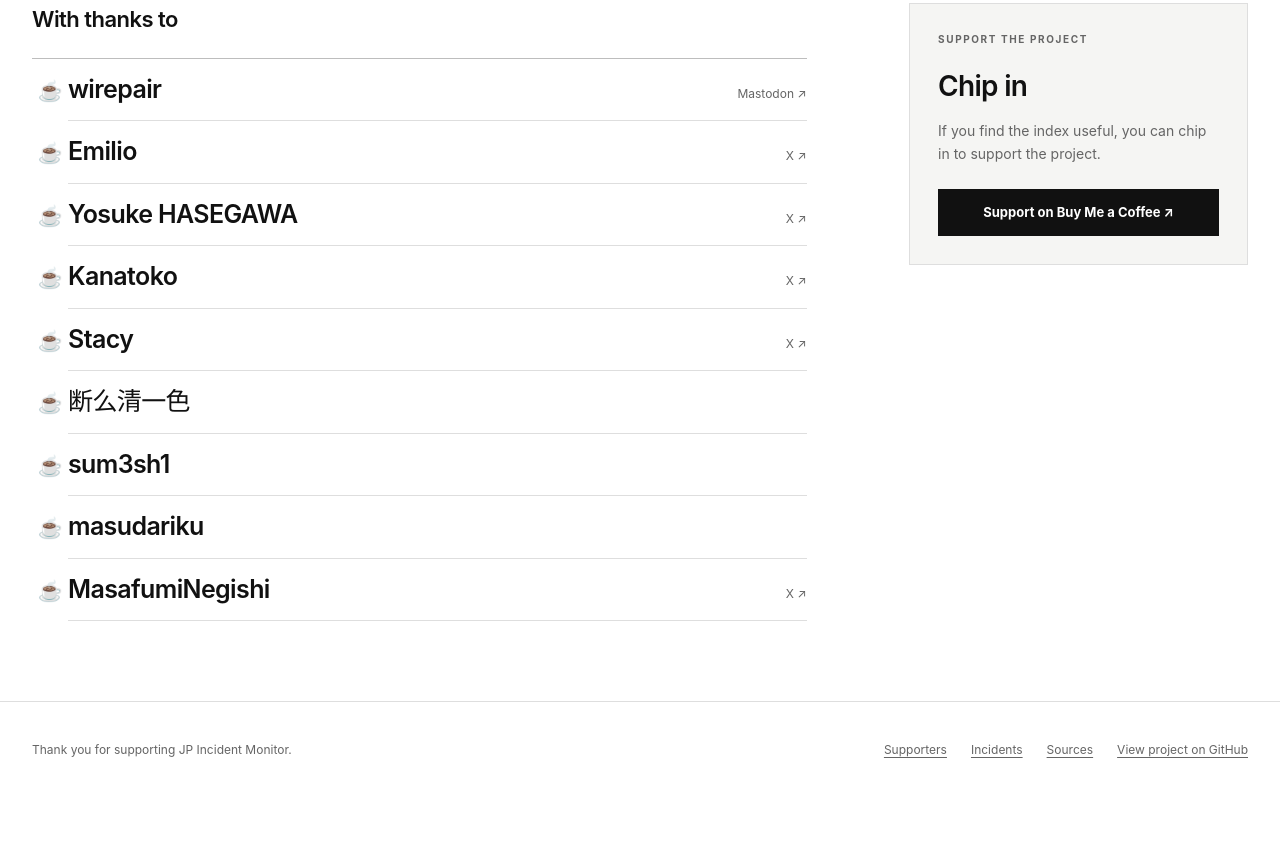
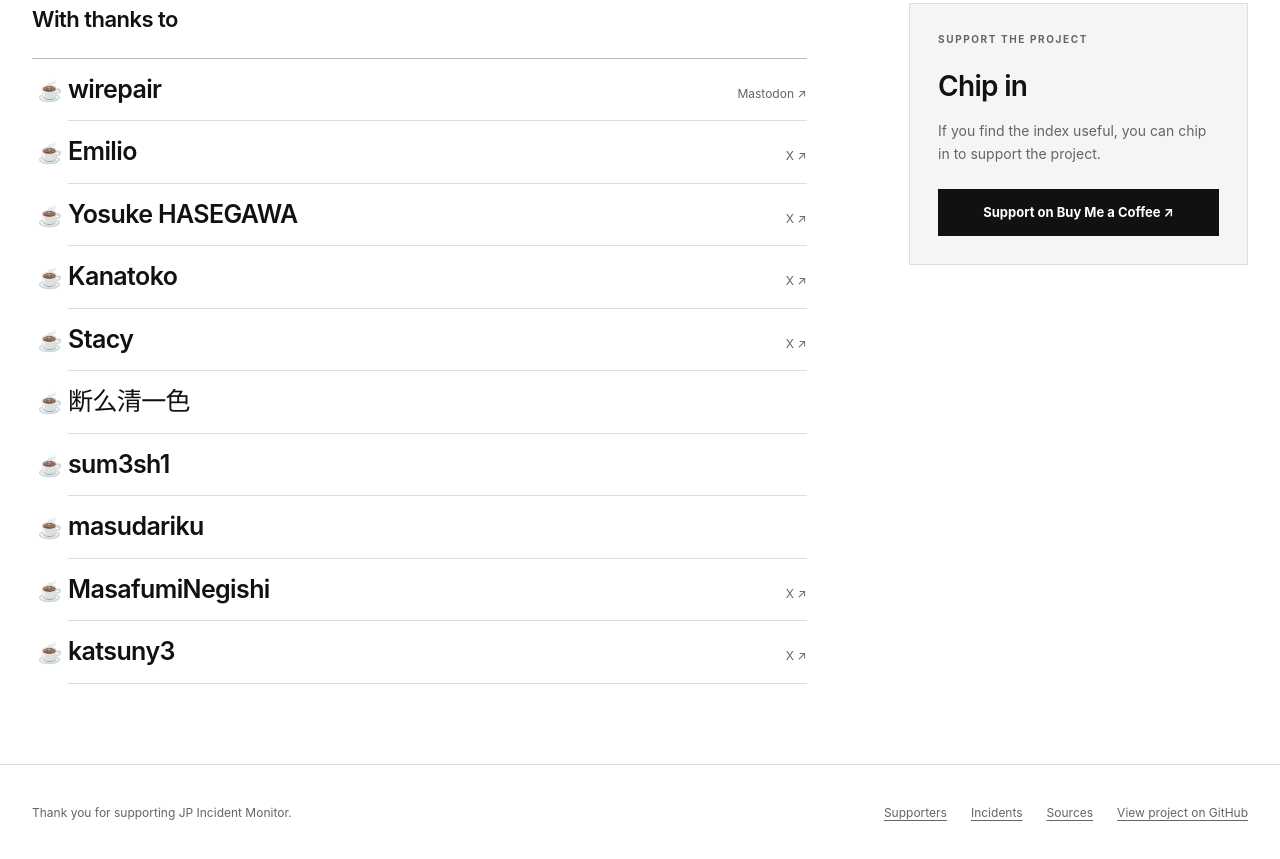
Before and after one commit to elkentaro/jp_incidents, a plain HTML site: page supporters.html in a window 1280 px wide. Shown: the part 393-1252 px from the top of the page. Before the commit the page ends 1191 px from the top, so only its background shows below. Drawn offline with Linux system fonts and the light colour scheme.

Commit message:
Add katsuny3 to public supporters

```diff
--- a/supporters.html
+++ b/supporters.html
@@ -100,6 +100,12 @@
               <span class="supporter-profile">X <span aria-hidden="true">↗</span></span>
             </a>
           </li>
+          <li>
+            <a class="supporter-link" href="https://x.com/katsuny3" target="_blank" rel="noopener noreferrer">
+              <span class="supporter-name">katsuny3</span>
+              <span class="supporter-profile">X <span aria-hidden="true">↗</span></span>
+            </a>
+          </li>
         </ul>
       </section>
 
```
